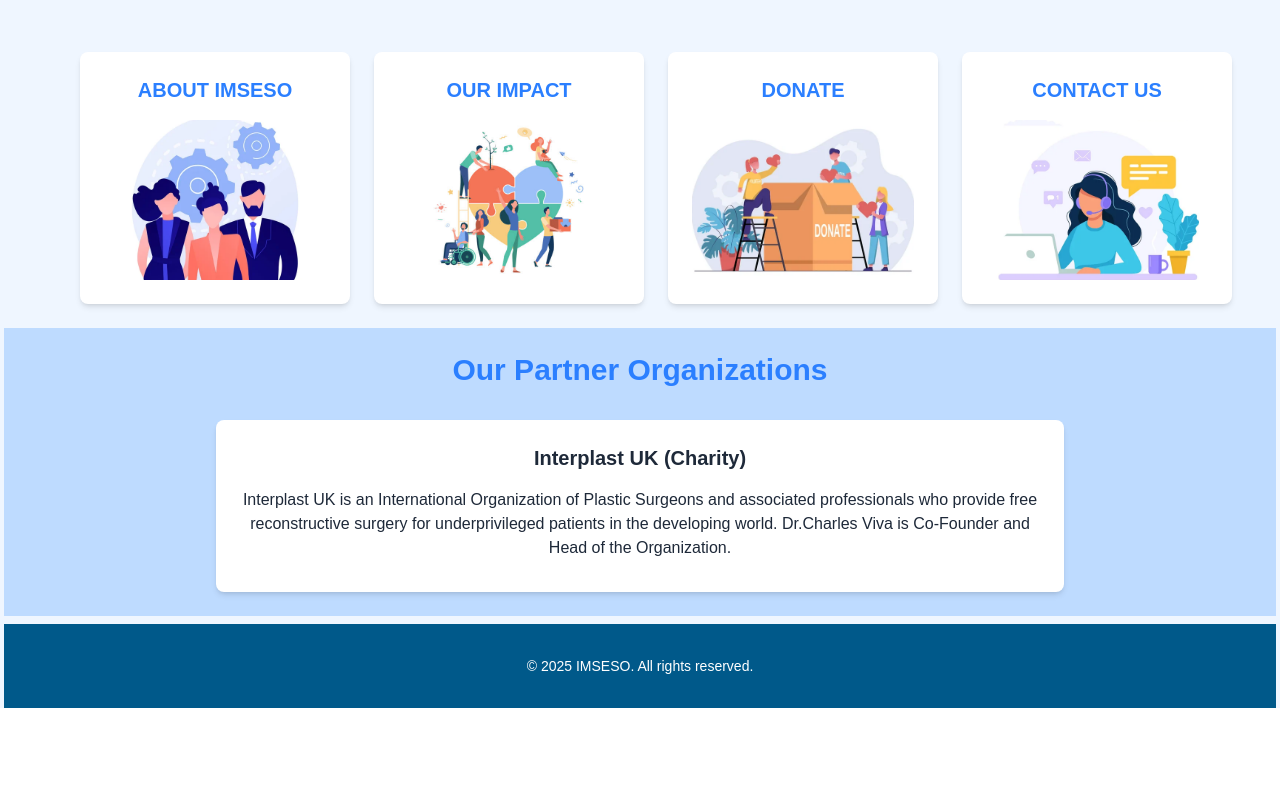
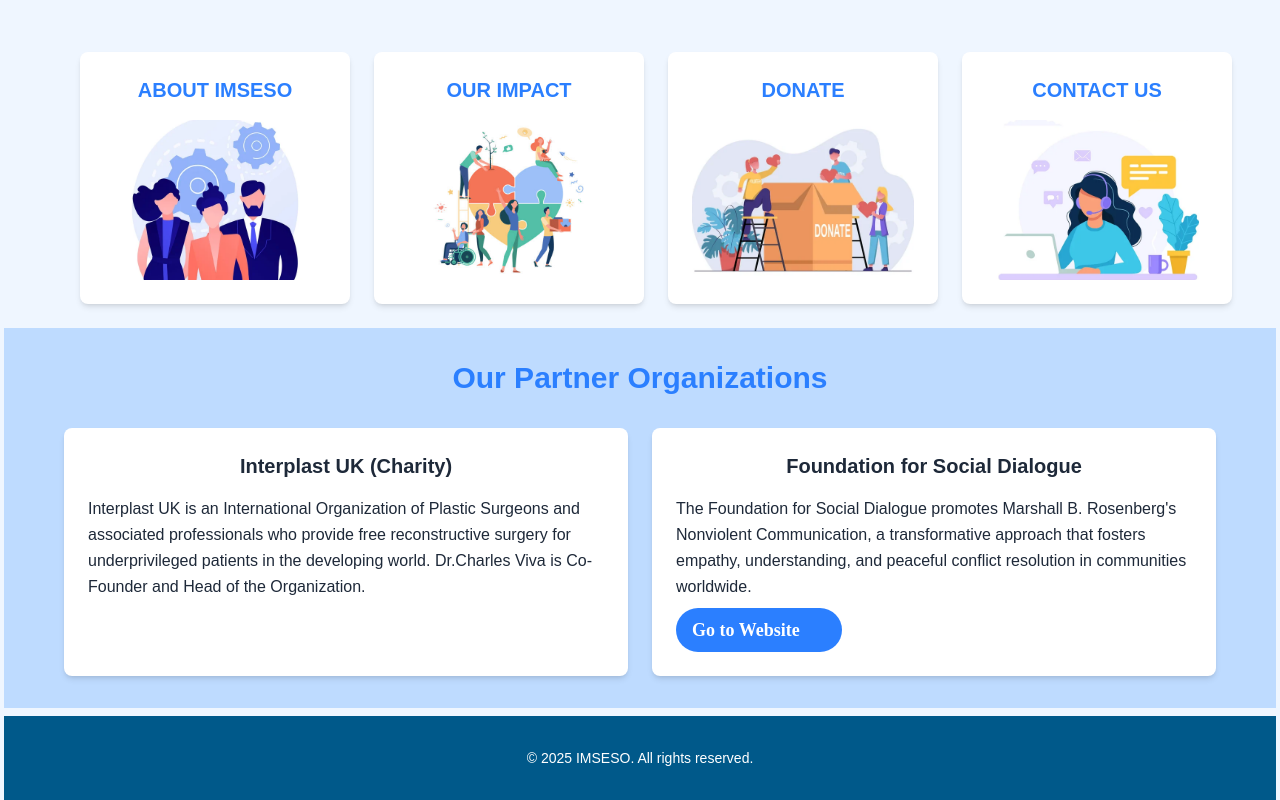
Before and after one commit to NithaMerin/imseso-web, a Next.js app: page / in a window 1280 px wide. Shown: the part 752-1552 px from the top of the page. Before the commit the page ends 1460 px from the top, so only its background shows below. Built offline with nearby package versions, Linux system fonts and the light colour scheme.

Commit message:
update partner organization details

```diff
--- a/src/app/page.js
+++ b/src/app/page.js
@@ -104,16 +104,17 @@
       </div>
      </div>
       {/* Second Section: Other Components */}
-      <div className="flex flex-col items-center mb-2 mt-6 bg-blue-200 p-6">
-        <h1 className="text-3xl font-extrabold text-blue-500 mb-8 head-oswald">Our Partner Organizations</h1>
-        <div className="bg-white shadow-md rounded-lg p-6 text-center hover:shadow-lg transition-shadow">
+      <div className="flex flex-col items-center mb-2 mt-6 bg-blue-200 p-4 md:p-8">
+        <h1 className="text-3xl font-extrabold text-blue-500 mb-6 md:mb-8 head-oswald">Our Partner Organizations</h1>
+        <div className="grid grid-cols-1 md:grid-cols-2 gap-4 md:gap-6 w-full max-w-6xl">
+          <div className="bg-white shadow-md rounded-lg p-4 md:p-6 text-center hover:shadow-lg transition-shadow">
             <div className="flex justify-center">
             </div>
             <h3 className="text-xl font-extrabold text-gray-800 head-oswald">Interplast UK (Charity) </h3>
             <div className="mt-4">
             <div className="text-gray-800">
-              <div className="mb-2 w-100 sm:w-auto md:w-200">
-                <p className="head-oswald">
+              <div className="mb-2 w-full">
+                <p className="head-oswald text-left leading-relaxed break-words">
                   Interplast UK is an International Organization of Plastic Surgeons and associated
                    professionals who provide free reconstructive surgery for underprivileged patients
                    in the developing world. Dr.Charles Viva is Co-Founder and Head of the Organization.
@@ -122,6 +123,28 @@
             </div>
           </div>
           </div>
+          <div className="bg-white shadow-md rounded-lg p-4 md:p-6 text-center hover:shadow-lg transition-shadow">
+            <div className="flex justify-center">
+            </div>
+            <h3 className="text-xl font-extrabold text-gray-800 head-oswald">Foundation for Social Dialogue</h3>
+            <div className="mt-4">
+            <div className="text-gray-800">
+              <div className="mb-2 w-full">
+                <p className="head-oswald text-left leading-relaxed break-words">
+                  The Foundation for Social Dialogue promotes Marshall B. Rosenberg's Nonviolent Communication, a transformative approach that fosters empathy, understanding, and peaceful conflict resolution in communities worldwide.
+                </p>
+              </div>
+            </div>
+            <div className="text-left mt-2">
+              <a href="https://nvcfundacjazyrafy.pl" target="_blank" rel="noopener noreferrer">
+                <button className="group bg-blue-500 text-white px-2 md:px-4 py-1 md:py-2 rounded-full font-bold transition delay-150 body-oswald duration-300 ease-in-out hover:-translate-y-1 hover:scale-105 hover:bg-sky-600">
+                  <p className="text-sm md:text-lg">Go to Website <span className="ml-1 opacity-0 group-hover:opacity-100 transition-opacity duration-300">→</span></p>
+                </button>
+              </a>
+            </div>
+          </div>
+          </div>
+        </div>
       </div>
 
       {/* Footer */}
```
